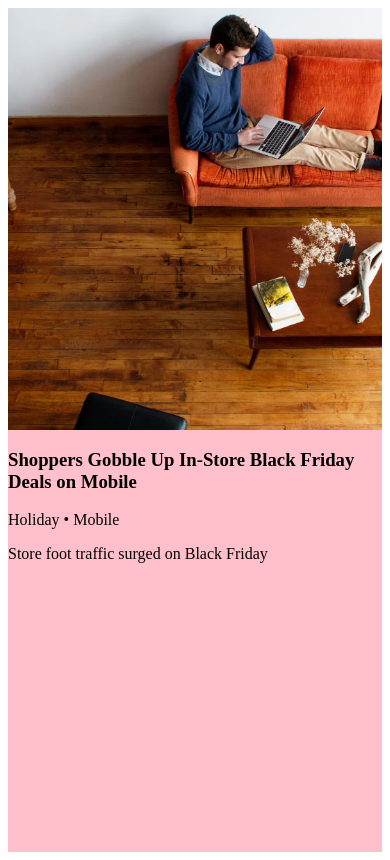
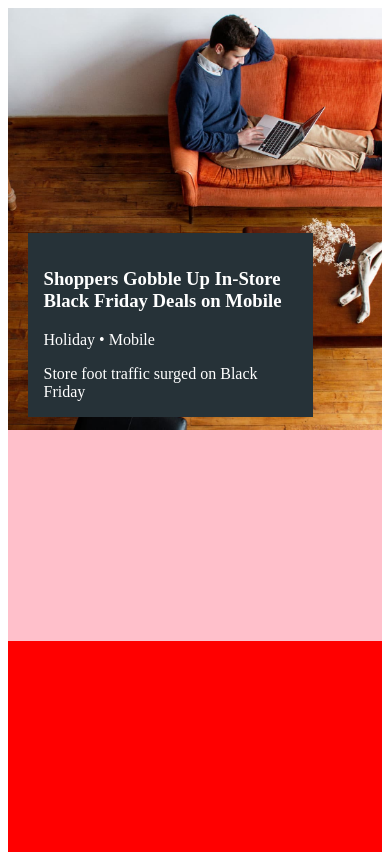
Before and after one commit to ellie-a/google-think, a plain HTML site: page index.html in a window 390 px wide. Drawn offline with Linux system fonts and the light colour scheme.

Commit message:
add black section

```diff
--- a/css/styles.css
+++ b/css/styles.css
@@ -58,6 +58,14 @@
 
 @media only screen and (max-width: 415px){
 
+  .sections {
+    overflow: hidden;
+  }
+
+  .sections:hover {
+    cursor: pointer;
+  }
+
   .sections:first-of-type {
     height: 50vh;
     position: relative;
@@ -73,11 +81,28 @@
     object-fit: cover;
   }
 
+
+#info-one {
+  position: absolute;
+  left: 0;
+  right: 0;
+  bottom: 1.5vh;
+  width: 65vw;
+  height: 18vh;
+  padding: 16px;
+  margin-left:5vw;
+  margin-right: auto;
+  background-color: rgb(38,50,56);
+  color: white;
+}
+
   .sections:nth-of-type(2) {
     background-color: pink;
     height: 25vh;
+    margin: 0;
   }
   .sections:nth-of-type(3) {
     background-color: red;
+    height: 25vh;
   }
 }
```
Also changed, not shown: index.html (+2 -2 lines).
